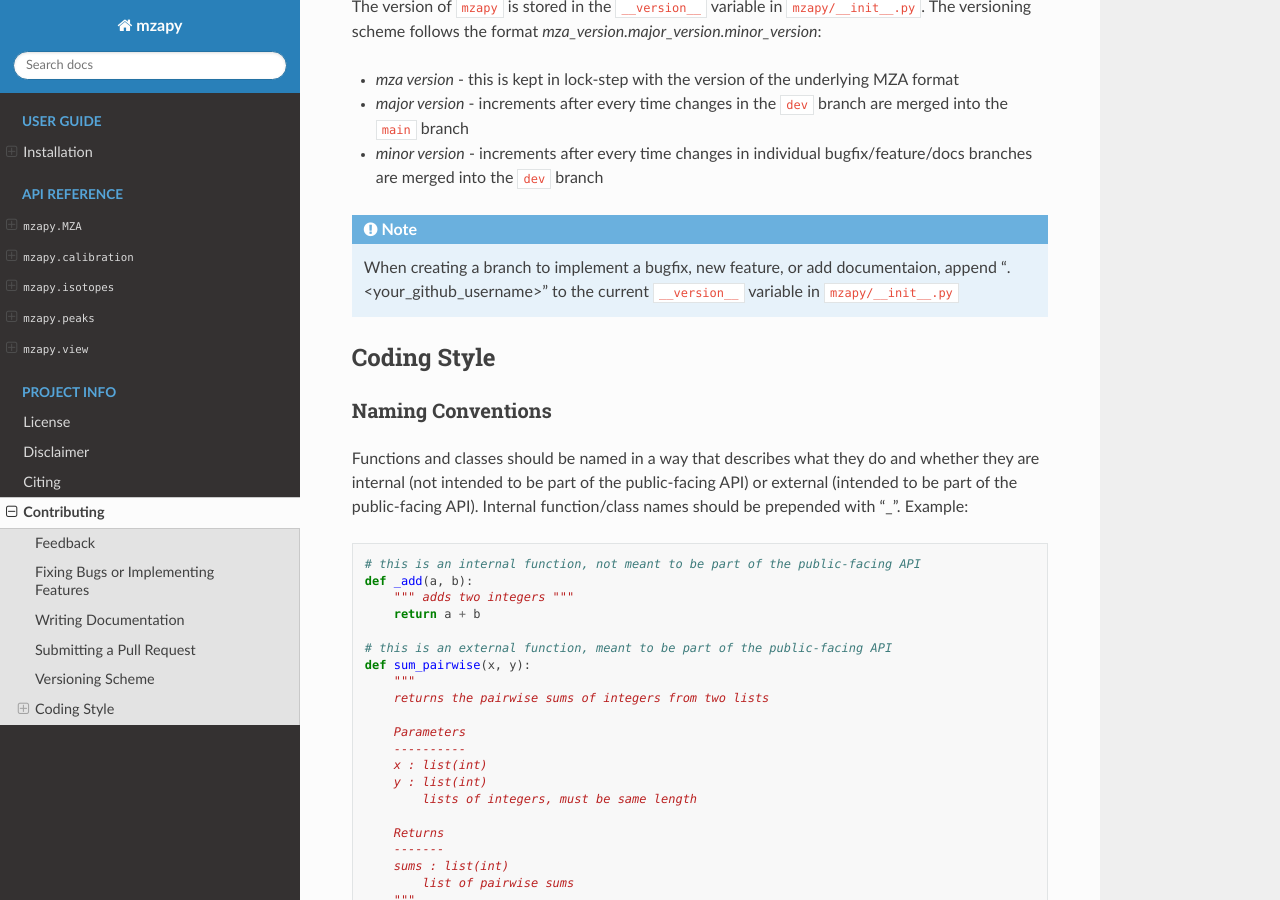
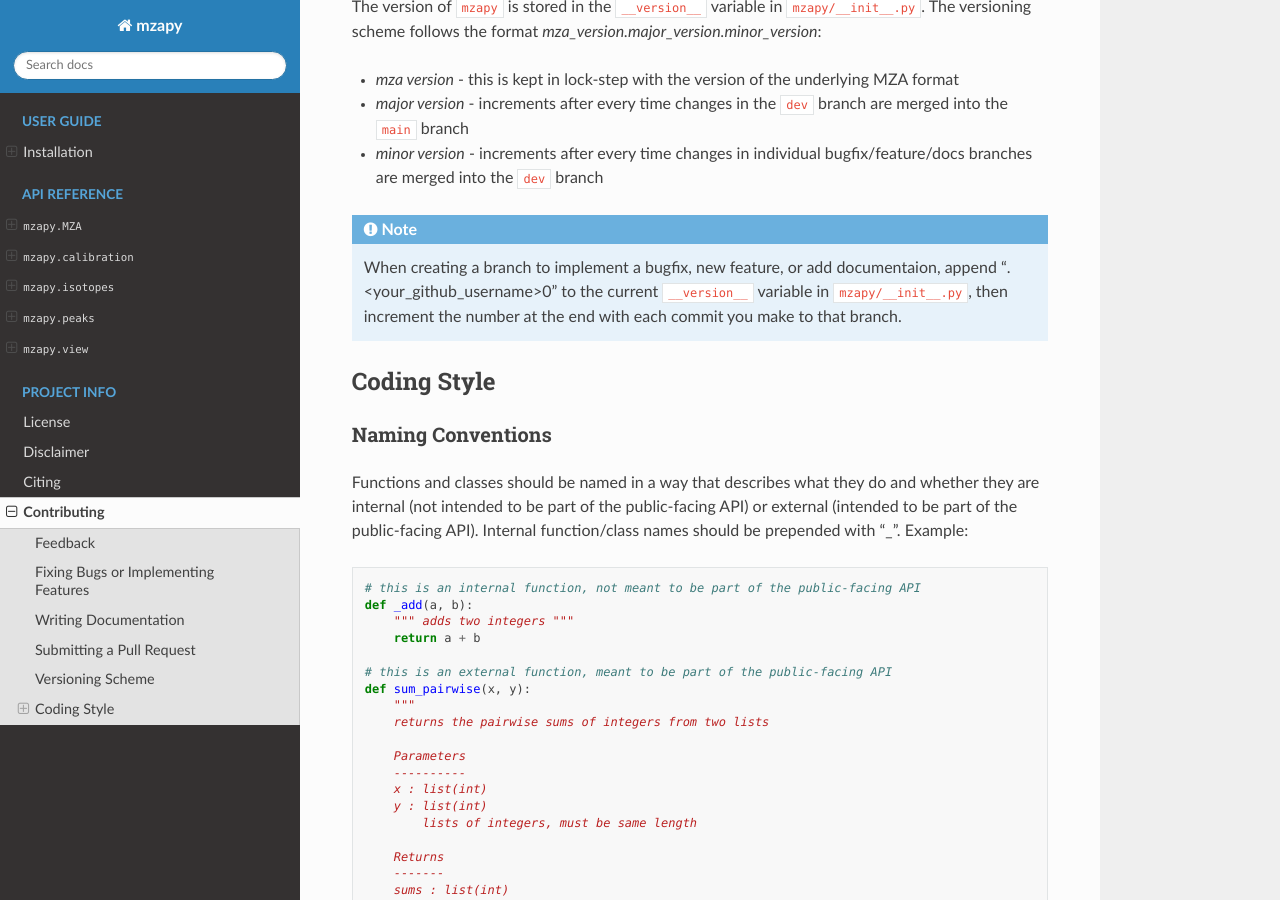
Before and after one commit to PNNL-m-q/mzapy, a Sphinx documentation site: the page built from docs/source/project_info/contributing.rst, in a window 1280 px wide and 900 px high, scrolled down 1749 px. Built offline with Sphinx 7.4.7 and the Read the Docs theme 2.0.0, drawn with Linux system fonts in a browser that asks for light colours.

```diff
--- a/docs/source/project_info/contributing.rst
+++ b/docs/source/project_info/contributing.rst
@@ -73,8 +73,9 @@
 
 .. note::
 
-    When creating a branch to implement a bugfix, new feature, or add documentaion, append ".<your_github_username>"
-    to the current ``__version__`` variable in ``mzapy/__init__.py``
+    When creating a branch to implement a bugfix, new feature, or add documentaion, append ".<your_github_username>0"
+    to the current ``__version__`` variable in ``mzapy/__init__.py``, then increment the number at the end with each
+    commit you make to that branch.
 
 
 Coding Style
--- a/mzapy/__init__.py
+++ b/mzapy/__init__.py
@@ -10,7 +10,7 @@
 
 # mza_version.major_version.minor_version
 # mza_version is kept in lockstep with release of MZA format
-__version__ = '1.1.0'
+__version__ = '1.1.0.dylanhross0'
 
 
 import queue
```
Also changed, not shown: docs/source/isotopes.rst (+32 -1 lines), 1 other file.
